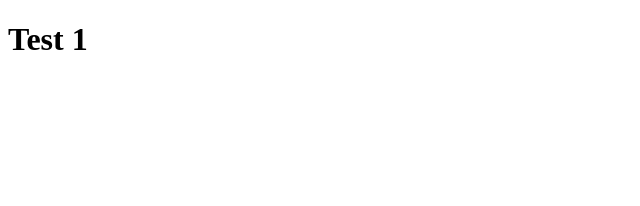
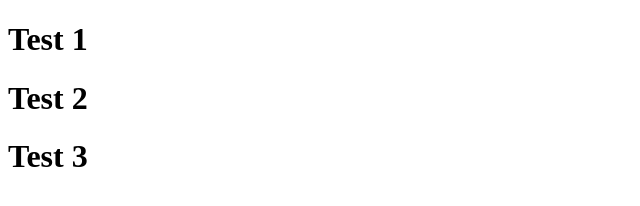
Before and after one commit to HoQuocNam92/Bai4, a plain HTML site: page index.html in a window 1280 px wide. Shown: the whole page, without its empty margins (0-640 px from the left). Drawn offline with Linux system fonts and the light colour scheme.

Commit message:
chac chan duowc

```diff
--- a/index.html
+++ b/index.html
@@ -10,6 +10,8 @@
 <body>
 
     <h1>Test 1</h1>
+    <h1>Test 2</h1>
+    <h1>Test 3</h1>
 </body>
 
 </html>
```
